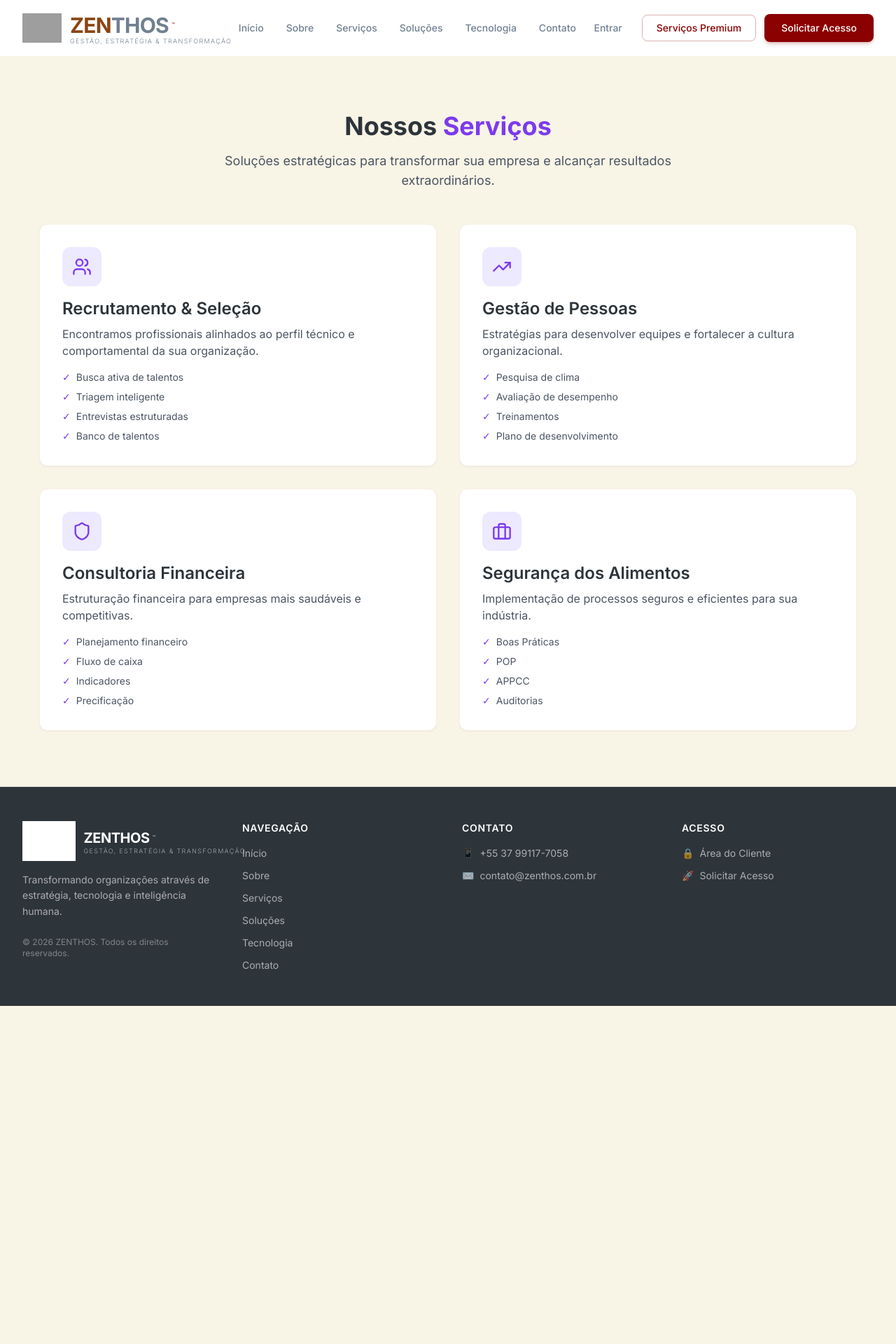
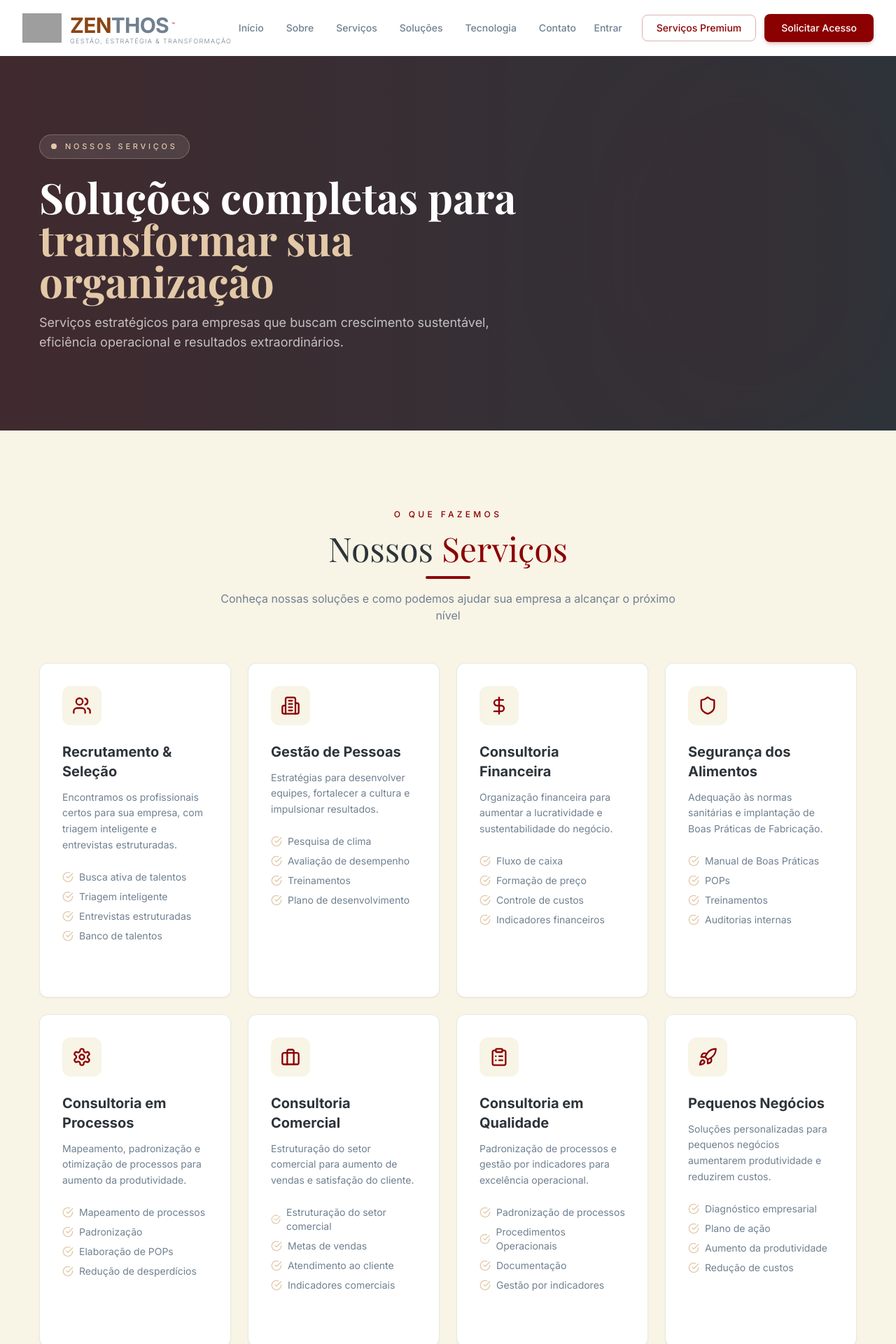
Before and after one commit to trivoroficial/consult_recruit, a Next.js app: page /servicos in a window 1280 px wide. Shown: the top 1920 px of the page at 70% size. Before the commit the page ends 1437 px from the top, so only its background shows below. Built offline with nearby package versions, Linux system fonts and the light colour scheme; grey boxes are pictures that could not be loaded; a web font is replaced by a local one.

Commit message:
Update page.tsx

```diff
--- a/src/app/(public)/servicos/page.tsx
+++ b/src/app/(public)/servicos/page.tsx
@@ -1,62 +1,214 @@
-import { Users, TrendingUp, Shield, Briefcase, ArrowRight } from 'lucide-react'
+'use client'
+
+import Link from 'next/link'
+import { motion } from 'framer-motion'
+import {
+  Users,
+  DollarSign,
+  Shield,
+  Building2,
+  Settings,
+  Briefcase,
+  ClipboardList,
+  Rocket,
+  ArrowRight,
+  CheckCircle,
+  Zap,
+  BarChart3,
+  Layers
+} from 'lucide-react'
 
 const servicos = [
   {
     icon: Users,
-    title: 'Recrutamento & Seleção',
-    description: 'Encontramos profissionais alinhados ao perfil técnico e comportamental da sua organização.',
-    features: ['Busca ativa de talentos', 'Triagem inteligente', 'Entrevistas estruturadas', 'Banco de talentos']
+    title: "Recrutamento & Seleção",
+    description: "Encontramos os profissionais certos para sua empresa, com triagem inteligente e entrevistas estruturadas.",
+    features: ["Busca ativa de talentos", "Triagem inteligente", "Entrevistas estruturadas", "Banco de talentos"],
+    link: "/servicos/recrutamento"
   },
   {
-    icon: TrendingUp,
-    title: 'Gestão de Pessoas',
-    description: 'Estratégias para desenvolver equipes e fortalecer a cultura organizacional.',
-    features: ['Pesquisa de clima', 'Avaliação de desempenho', 'Treinamentos', 'Plano de desenvolvimento']
+    icon: Building2,
+    title: "Gestão de Pessoas",
+    description: "Estratégias para desenvolver equipes, fortalecer a cultura e impulsionar resultados.",
+    features: ["Pesquisa de clima", "Avaliação de desempenho", "Treinamentos", "Plano de desenvolvimento"],
+    link: "/servicos/gestao-pessoas"
+  },
+  {
+    icon: DollarSign,
+    title: "Consultoria Financeira",
+    description: "Organização financeira para aumentar a lucratividade e sustentabilidade do negócio.",
+    features: ["Fluxo de caixa", "Formação de preço", "Controle de custos", "Indicadores financeiros"],
+    link: "/servicos/consultoria-financeira"
   },
   {
     icon: Shield,
-    title: 'Consultoria Financeira',
-    description: 'Estruturação financeira para empresas mais saudáveis e competitivas.',
-    features: ['Planejamento financeiro', 'Fluxo de caixa', 'Indicadores', 'Precificação']
+    title: "Segurança dos Alimentos",
+    description: "Adequação às normas sanitárias e implantação de Boas Práticas de Fabricação.",
+    features: ["Manual de Boas Práticas", "POPs", "Treinamentos", "Auditorias internas"],
+    link: "/servicos/seguranca-alimentos"
+  },
+  {
+    icon: Settings,
+    title: "Consultoria em Processos",
+    description: "Mapeamento, padronização e otimização de processos para aumento da produtividade.",
+    features: ["Mapeamento de processos", "Padronização", "Elaboração de POPs", "Redução de desperdícios"],
+    link: "/servicos/consultoria-processos"
   },
   {
     icon: Briefcase,
-    title: 'Segurança dos Alimentos',
-    description: 'Implementação de processos seguros e eficientes para sua indústria.',
-    features: ['Boas Práticas', 'POP', 'APPCC', 'Auditorias']
+    title: "Consultoria Comercial",
+    description: "Estruturação do setor comercial para aumento de vendas e satisfação do cliente.",
+    features: ["Estruturação do setor comercial", "Metas de vendas", "Atendimento ao cliente", "Indicadores comerciais"],
+    link: "/servicos/consultoria-comercial"
+  },
+  {
+    icon: ClipboardList,
+    title: "Consultoria em Qualidade",
+    description: "Padronização de processos e gestão por indicadores para excelência operacional.",
+    features: ["Padronização de processos", "Procedimentos Operacionais", "Documentação", "Gestão por indicadores"],
+    link: "/servicos/consultoria-qualidade"
+  },
+  {
+    icon: Rocket,
+    title: "Pequenos Negócios",
+    description: "Soluções personalizadas para pequenos negócios aumentarem produtividade e reduzirem custos.",
+    features: ["Diagnóstico empresarial", "Plano de ação", "Aumento da produtividade", "Redução de custos"],
+    link: "/servicos/pequenos-negocios"
   }
 ]
 
+const fadeUp = {
+  hidden: { opacity: 0, y: 28 },
+  visible: { opacity: 1, y: 0 },
+}
+
 export default function Servicos() {
   return (
-    <div className="container mx-auto px-4 py-20">
-      <div className="text-center">
-        <h1 className="text-4xl font-bold">
-          Nossos <span className="text-purple-600">Serviços</span>
-        </h1>
-        <p className="mt-4 text-lg text-gray-600 max-w-2xl mx-auto">
-          Soluções estratégicas para transformar sua empresa e alcançar resultados extraordinários.
+    <div className="min-h-screen bg-[#F8F4E6]">
+
+      {/* ===== HERO ===== */}
+      <section className="relative py-20 md:py-28 bg-[#2D343A] overflow-hidden">
+        <div className="absolute inset-0 bg-gradient-to-r from-[#8B0000]/20 to-transparent"></div>
+        <div className="absolute top-0 right-0 w-1/3 h-full bg-[#8B0000]/5 rounded-full blur-3xl"></div>
+        <div className="container mx-auto px-4 relative z-10">
+          <div className="max-w-3xl">
+            <motion.div
+              className="inline-flex items-center gap-3 px-4 py-2 text-[11px] tracking-[0.34em] text-[#E3C9A8] uppercase font-medium border border-[#E3C9A8]/30 rounded-full bg-white/10 backdrop-blur-sm"
+              initial={{ opacity: 0, y: 18 }}
+              animate={{ opacity: 1, y: 0 }}
+              transition={{ duration: 0.7 }}
+            >
+              <span className="h-2 w-2 rounded-full bg-[#E3C9A8]" />
+              Nossos Serviços
+            </motion.div>
+            <motion.h1
+              className="mt-6 font-serif text-4xl md:text-5xl lg:text-6xl font-bold text-white leading-tight"
+              initial={{ opacity: 0, y: 22 }}
+              animate={{ opacity: 1, y: 0 }}
+              transition={{ delay: 0.1, duration: 0.8 }}
+            >
+              Soluções completas para <br />
+              <span className="text-[#E3C9A8]">transformar sua organização</span>
+            </motion.h1>
+            <motion.p
+              className="mt-4 text-lg text-white/70 max-w-2xl"
+              initial={{ opacity: 0, y: 24 }}
+              animate={{ opacity: 1, y: 0 }}
+              transition={{ delay: 0.2, duration: 0.85 }}
+            >
+              Serviços estratégicos para empresas que buscam crescimento sustentável,
+              eficiência operacional e resultados extraordinários.
+            </motion.p>
+          </div>
+        </div>
+      </section>
+
+      {/* ===== SERVIÇOS ===== */}
+      <section className="py-20 md:py-28">
+        <div className="container mx-auto px-4">
+          <div className="text-center mb-14">
+            <p className="text-xs tracking-[0.36em] text-[#8B0000] uppercase font-medium">O que fazemos</p>
+            <h2 className="mt-4 font-serif text-4xl text-[#2D343A] md:text-5xl">
+              Nossos <span className="text-[#8B0000]">Serviços</span>
+            </h2>
+            <div className="w-16 h-1 bg-[#8B0000] rounded-full mx-auto mt-4"></div>
+            <p className="mt-4 text-[#708090] max-w-2xl mx-auto">
+              Conheça nossas soluções e como podemos ajudar sua empresa a alcançar o próximo nível
             </p>
           </div>
 
-      <div className="mt-12 grid md:grid-cols-2 gap-8">
-        {servicos.map((servico, index) => (
-          <div key={index} className="bg-white p-8 rounded-xl border shadow-sm hover:shadow-lg transition">
-            <div className="w-14 h-14 bg-purple-100 rounded-xl flex items-center justify-center mb-4">
-              <servico.icon className="h-7 w-7 text-purple-600" />
+          <div className="grid gap-6 md:grid-cols-2 lg:grid-cols-4">
+            {servicos.map((servico, index) => {
+              const Icon = servico.icon
+              return (
+                <motion.div
+                  key={index}
+                  className="group relative bg-white border border-[#E8EAE0] rounded-xl p-8 shadow-sm hover:shadow-xl hover:-translate-y-2 transition-all duration-300 overflow-hidden"
+                  initial="hidden"
+                  whileInView="visible"
+                  viewport={{ once: true, amount: 0.2 }}
+                  variants={fadeUp}
+                >
+                  <div className="absolute top-0 left-0 w-full h-1 bg-[#8B0000] transform scale-x-0 group-hover:scale-x-100 transition-transform duration-300 origin-left" />
+
+                  <div className="w-14 h-14 rounded-xl flex items-center justify-center mb-6 bg-[#F8F4E6] text-[#8B0000] group-hover:bg-[#8B0000] group-hover:text-white transition-colors duration-300">
+                    <Icon className="h-7 w-7" />
                   </div>
-            <h2 className="text-2xl font-semibold">{servico.title}</h2>
-            <p className="mt-2 text-gray-600">{servico.description}</p>
-            <ul className="mt-4 space-y-2">
+
+                  <h3 className="text-xl font-bold text-[#2D343A] group-hover:text-[#8B0000] transition-colors">
+                    {servico.title}
+                  </h3>
+
+                  <p className="mt-3 text-sm text-[#708090] leading-relaxed">
+                    {servico.description}
+                  </p>
+
+                  <ul className="mt-6 space-y-2">
                     {servico.features.map((feature, i) => (
-                <li key={i} className="flex items-center gap-2 text-sm text-gray-600">
-                  <span className="text-purple-600">✓</span> {feature}
+                      <li key={i} className="flex items-center gap-2 text-sm text-[#708090]">
+                        <CheckCircle className="h-4 w-4 text-[#E3C9A8]" />
+                        {feature}
                       </li>
                     ))}
                   </ul>
+
+                  <Link
+                    href={servico.link}
+                    className="mt-6 inline-flex items-center gap-2 text-[#8B0000] font-semibold text-sm opacity-0 group-hover:opacity-100 transition-opacity duration-300 hover:gap-3"
+                  >
+                    Saiba mais <ArrowRight className="h-4 w-4" />
+                  </Link>
+                </motion.div>
+              )
+            })}
           </div>
-        ))}
         </div>
+      </section>
+
+      {/* ===== CTA ===== */}
+      <section className="py-16 md:py-20 bg-[#2D343A]">
+        <div className="container mx-auto px-4 text-center">
+          <h2 className="font-serif text-3xl md:text-4xl text-white">
+            Sua empresa pronta para a transformação?
+          </h2>
+          <p className="mt-4 text-[#A1A8AE] max-w-2xl mx-auto">
+            Fale com um de nossos especialistas e descubra como podemos ajudar sua empresa.
+          </p>
+          <div className="mt-8 flex flex-col justify-center gap-3 sm:flex-row">
+            <Link href="/cadastro">
+              <button className="px-8 py-4 text-sm font-semibold text-white bg-[#8B0000] rounded-lg hover:bg-[#700000] transition-all duration-300 shadow-lg shadow-[#8B0000]/20 hover:shadow-xl hover:-translate-y-1 flex items-center justify-center gap-2">
+                Solicitar Diagnóstico
+                <ArrowRight className="h-5 w-5" />
+              </button>
+            </Link>
+            <Link href="/contato">
+              <button className="px-8 py-4 text-sm font-semibold text-white border-2 border-white/40 rounded-lg hover:bg-white hover:text-[#2D343A] hover:border-white transition-all duration-300 flex items-center justify-center gap-2">
+                Falar com Especialista
+              </button>
+            </Link>
+          </div>
+        </div>
+      </section>
     </div>
   )
 }
```
Lines whose indentation alone changed are shown as unchanged.
